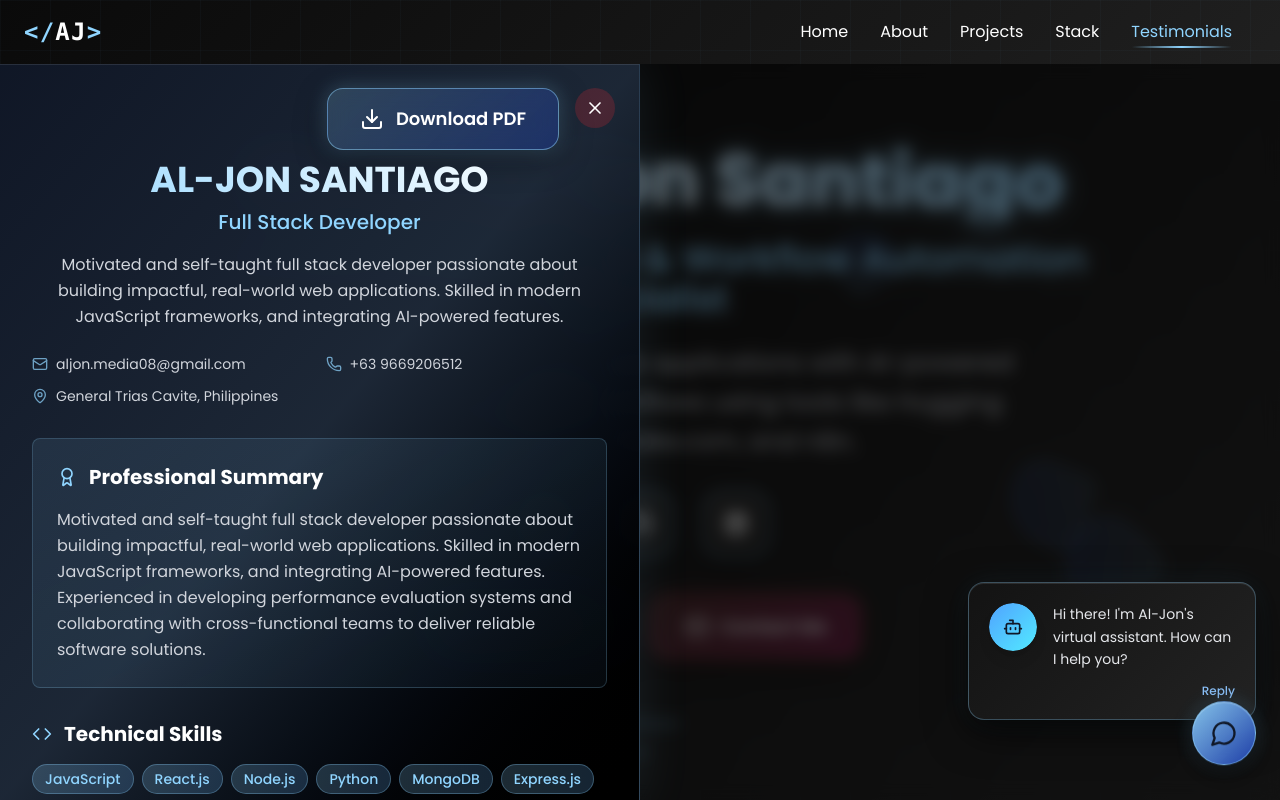
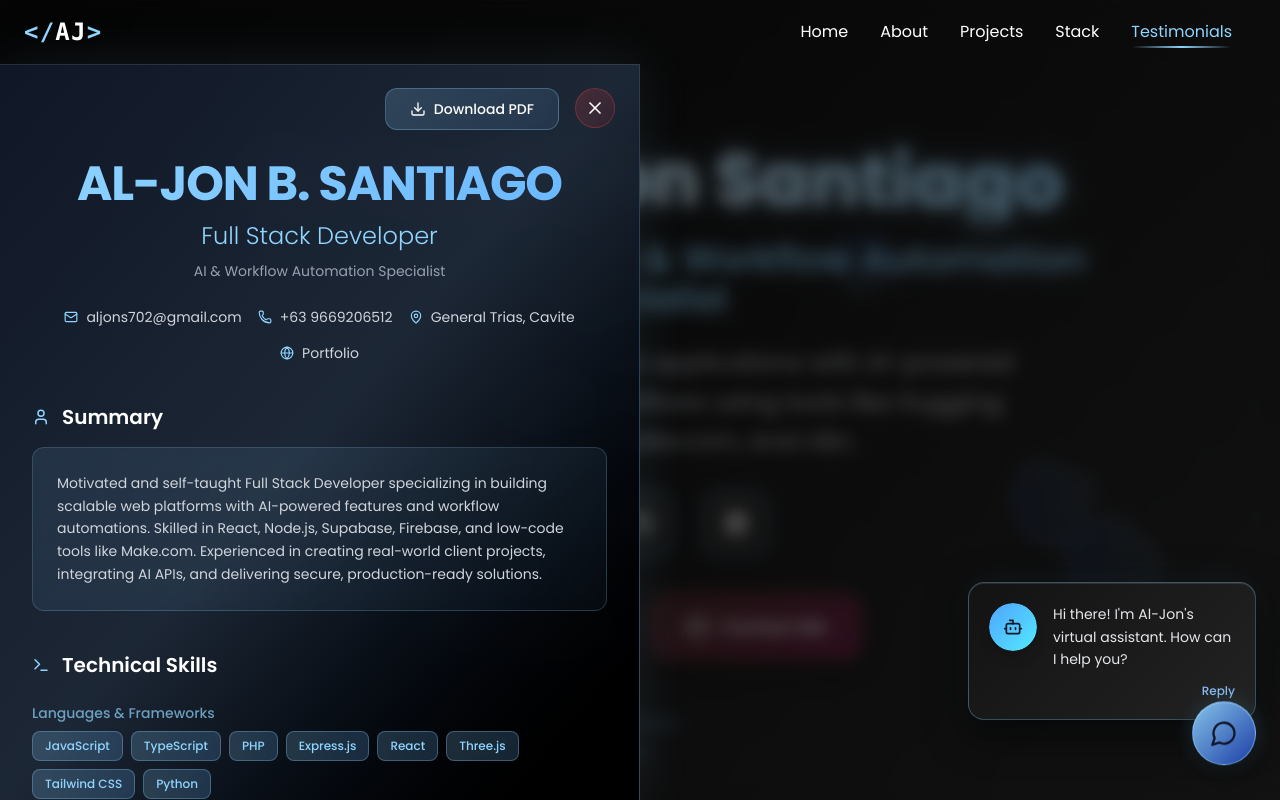
Before and after one commit to Aljon0/my-portfolio, a React (Vite) app: page /#testimonials in a window 1280 px wide. Both pictures are taken after a click on the button "Resume/CV". Shown: the top 800 px of the page. Built offline with nearby package versions, Linux system fonts and the light colour scheme.

Commit message:
feat: add new section for showcasing personal projects and improve layout for better visibility

```diff
--- a/src/components/Resume.jsx
+++ b/src/components/Resume.jsx
@@ -1,68 +1,81 @@
 import {
-  Award,
   Briefcase,
-  Code,
   Download,
   Globe,
   GraduationCap,
+  Layers,
   Mail,
   MapPin,
   Phone,
+  Sparkles,
+  Terminal,
+  User,
   X,
 } from "lucide-react";
 import React, { useEffect, useState } from "react";
-import "./Resume.css";
 
 const Resume = ({ isOpen, onClose }) => {
   const [isVisible, setIsVisible] = useState(false);
   const [isAnimating, setIsAnimating] = useState(false);
 
-  // Handle opening/closing animation
   useEffect(() => {
     if (isOpen) {
       setIsVisible(true);
       setIsAnimating(true);
       document.body.style.overflow = "hidden";
     } else if (isVisible) {
-      // Start closing animation
       setIsAnimating(false);
-      // Delay hiding to allow close animation to complete
       const timer = setTimeout(() => {
         setIsVisible(false);
         document.body.style.overflow = "unset";
       }, 700);
-
       return () => clearTimeout(timer);
     }
   }, [isOpen, isVisible]);
 
   const handleDownload = () => {
+    // Create a temporary link element
     const link = document.createElement("a");
-    link.href = "/Aljon_Santiago_CV.pdf";
+    link.href = "/Aljon_Santiago_CV.pdf"; // Make sure this file is in your public folder
     link.download = "Aljon_Santiago_CV.pdf";
+    link.style.display = "none";
     document.body.appendChild(link);
     link.click();
     document.body.removeChild(link);
   };
 
-  // Don't render anything if not visible
   if (!isVisible) return null;
 
-  const technicalSkills = [
-    "JavaScript",
-    "React.js",
-    "Node.js",
-    "Python",
-    "MongoDB",
-    "Express.js",
-    "HTML5",
-    "CSS3",
-    "Three.js",
-    "Tailwind CSS",
-    "Databases & Platforms",
-    "Firebase",
-    "AI Integration",
-  ];
+  const technicalSkills = {
+    "Languages & Frameworks": [
+      "JavaScript",
+      "TypeScript",
+      "PHP",
+      "Express.js",
+      "React",
+      "Three.js",
+      "Tailwind CSS",
+      "Python",
+    ],
+    "AI & Automation": [
+      "Hugging Face",
+      "OpenAI API",
+      "Mistral AI",
+      "Claude AI",
+      "Make.com",
+      "n8n",
+    ],
+    "Databases & Cloud": ["Firebase", "Supabase", "Node.js", "MongoDB"],
+    "Other Tools": [
+      "HTML5",
+      "CSS3",
+      "API Integrations",
+      "Stripe Payments",
+      "Slack",
+      "Gmail",
+      "Twilio",
+    ],
+  };
 
   const softSkills = [
     "Problem Solving",
@@ -75,13 +88,23 @@ const Resume = ({ isOpen, onClose }) => {
 
   const experiences = [
     {
-      title: "Backend Developer",
-      company: "Seiwa Kaiun Philippines Inc., Golden Gate General Trias Cavite",
+      title: "Backend Developer Intern",
+      company: "Seiwa Kaiun Philippines, Golden Gate General Trias Cavite",
       period: "February 17, 2025 - May 16, 2025",
       responsibilities: [
-        "Developed and maintained backend functionalities for internal systems, including a Performance Evaluation System for 500+ employees.",
-        "Conducted system testing, bug fixing, and data validation to ensure reliability and optimal performance.",
-        "Collaborated with the MIS team to present project updates and implement feedback into system improvements.",
+        "Developed and maintained backend functionalities for internal systems, including a Performance Evaluation System and Invoice Management System",
+        "Conducted system testing, bug fixing, and data validation to ensure reliability and optimal performance",
+        "Collaborated with the MIS team to present project updates and implement feedback into system improvements",
+      ],
+    },
+    {
+      title: "Freelance Full Stack Developer",
+      company: "Remote",
+      period: "2024 - Present",
+      responsibilities: [
+        "Delivered AI-integrated web applications for international clients",
+        "Built and deployed SaaS-style features including authentication, subscriptions, and automated email delivery",
+        "Designed and implemented custom workflow automations using Make.com and n8n to optimize client business processes",
       ],
     },
   ];
@@ -95,20 +118,122 @@ const Resume = ({ isOpen, onClose }) => {
     },
     {
       name: "AI Resume Builder",
-      tech: "Full Stack Development | React, Tailwind CSS, Database, Material AI",
+      tech: "Full Stack Development | React, Tailwind CSS, Firebase, Mistral AI",
       description:
         "Built a smart resume builder with AI-generated skill suggestions and PDF export. Implemented secure authentication and resume management.",
     },
     {
       name: "BAYMAX - AI Health Companion",
-      tech: "Full Stack Development | React, CSS, Database, Material AI, MedlinePlus API",
+      tech: "Full Stack Development | React, Tailwind CSS, Firebase, Mistral AI, MedlinePlus API",
       description:
         "Created an AI-powered app for symptom checking, journaling, and wellness reminders.",
     },
   ];
 
   return (
-    <div className="fixed inset-0 z-50 overflow-hidden mt-16">
+    <div className="fixed inset-0 z-50 overflow-hidden">
+      <style jsx>{`
+        .resume-panel::-webkit-scrollbar {
+          width: 8px;
+        }
+        .resume-panel::-webkit-scrollbar-track {
+          background: rgba(144, 213, 255, 0.05);
+        }
+        .resume-panel::-webkit-scrollbar-thumb {
+          background: rgba(144, 213, 255, 0.2);
+          border-radius: 4px;
+        }
+        .resume-panel::-webkit-scrollbar-thumb:hover {
+          background: rgba(144, 213, 255, 0.3);
+        }
+
+        @keyframes gradientShift {
+          0% {
+            background-position: 0% 50%;
+          }
+          50% {
+            background-position: 100% 50%;
+          }
+          100% {
+            background-position: 0% 50%;
+          }
+        }
+
+        .gradient-text {
+          background: linear-gradient(135deg, #90d5ff, #6ab7ff, #90d5ff);
+          background-size: 200% 200%;
+          -webkit-background-clip: text;
+          background-clip: text;
+          -webkit-text-fill-color: transparent;
+          animation: gradientShift 3s ease infinite;
+        }
+
+        .skill-tag {
+          transition: all 0.3s ease;
+        }
+
+        .skill-tag:hover {
+          transform: translateY(-2px);
+          box-shadow: 0 4px 12px rgba(144, 213, 255, 0.2);
+        }
+
+        .section-card {
+          transition: all 0.3s ease;
+        }
+
+        .section-card:hover {
+          transform: translateX(4px);
+          box-shadow: 0 0 20px rgba(144, 213, 255, 0.1);
+          border-color: rgba(144, 213, 255, 0.3);
+        }
+
+        .download-btn {
+          background: linear-gradient(
+            135deg,
+            rgba(144, 213, 255, 0.2),
+            rgba(106, 183, 255, 0.1)
+          );
+          backdrop-filter: blur(10px);
+          transition: all 0.3s ease;
+          border: 1px solid rgba(144, 213, 255, 0.3);
+        }
+
+        .download-btn:hover {
+          background: linear-gradient(
+            135deg,
+            rgba(144, 213, 255, 0.3),
+            rgba(106, 183, 255, 0.2)
+          );
+          transform: translateY(-2px);
+          box-shadow: 0 10px 30px rgba(144, 213, 255, 0.2);
+          border-color: rgba(144, 213, 255, 0.5);
+        }
+
+        .icon-glow {
+          filter: drop-shadow(0 0 8px rgba(144, 213, 255, 0.4));
+        }
+
+        .close-btn {
+          background: linear-gradient(
+            135deg,
+            rgba(239, 68, 68, 0.2),
+            rgba(220, 38, 38, 0.1)
+          );
+          border: 1px solid rgba(239, 68, 68, 0.3);
+          transition: all 0.3s ease;
+        }
+
+        .close-btn:hover {
+          background: linear-gradient(
+            135deg,
+            rgba(239, 68, 68, 0.3),
+            rgba(220, 38, 38, 0.2)
+          );
+          border-color: rgba(239, 68, 68, 0.5);
+          transform: scale(1.1);
+        }
+      `}</style>
+
       {/* Background overlay */}
       <div
         className={`absolute inset-0 bg-black/60 backdrop-blur-sm transition-opacity duration-500 ${
@@ -117,95 +242,132 @@ const Resume = ({ isOpen, onClose }) => {
         onClick={onClose}
       />
 
-      {/* Resume panel sliding from left */}
+      {/* Resume panel - adjusted position to account for header */}
       <div
-        className={`resume-panel absolute top-0 left-0 h-full w-full md:w-1/2 bg-gradient-to-br from-gray-900/95 via-gray-800/95 to-black/95 backdrop-blur-xl border-r border-[#90D5FF]/20 overflow-y-auto transition-transform duration-700 ease-out ${
+        className={`resume-panel absolute left-0 w-full md:w-3/5 lg:w-1/2 bg-gradient-to-br from-gray-900/95 via-gray-800/95 to-black/95 backdrop-blur-xl overflow-y-auto transition-transform duration-700 ease-out ${
           isAnimating ? "translate-x-0" : "-translate-x-full"
         }`}
         style={{
+          top: "64px", // Adjust this value based on your header height
+          height: "calc(100% - 64px)", // Subtract the header height from total height
           boxShadow:
             "0 0 50px rgba(144, 213, 255, 0.1), inset 0 1px 0 rgba(255, 255, 255, 0.1)",
+          borderRight: "1px solid rgba(144, 213, 255, 0.2)",
         }}
       >
         {/* Close button */}
         <button
           onClick={onClose}
-          className="absolute top-6 right-6 w-10 h-10 rounded-full bg-red-500/20 hover:bg-red-500/30 flex cursor-pointer items-center justify-center text-white transition-all duration-300 hover:scale-110 z-10"
+          className="close-btn absolute top-6 right-6 w-10 h-10 rounded-full flex items-center justify-center text-white transition-all duration-300 z-10 cursor-pointer"
         >
           <X size={20} />
         </button>
 
-        {/* Download button - Updated to match Resume/CV button style */}
+        {/* Download button */}
         <button
           onClick={handleDownload}
-          className="absolute top-6 right-20 px-8 py-4 text-white rounded-2xl font-semibold flex items-center justify-center group overflow-hidden cursor-pointer text-base sm:text-lg downloadBtn3d"
+          className="download-btn absolute top-6 right-20 px-6 py-2.5 text-white rounded-xl font-medium flex items-center justify-center gap-2 text-sm cursor-pointer"
         >
-          <span className="flex items-center relative z-10 gap-3">
-            <Download className="text-xl" /> Download PDF
-          </span>
+          <Download size={16} />
+          <span>Download PDF</span>
         </button>
 
         <div className="p-8 pt-24">
           {/* Header Section */}
-          <div className="text-center mb-8 relative">
-            <h1 className="gradient-text text-4xl font-bold mb-2">
-              AL-JON SANTIAGO
+          <div className="text-center mb-10">
+            <h1 className="gradient-text text-5xl font-bold mb-3 tracking-tight">
+              AL-JON B. SANTIAGO
             </h1>
-            <p className="text-xl text-[#90D5FF] mb-4 font-medium">
+            <p className="text-2xl text-[#90D5FF] mb-2 font-light">
               Full Stack Developer
             </p>
-            <p className="text-gray-300 mb-6 leading-relaxed">
-              Motivated and self-taught full stack developer passionate about
-              building impactful, real-world web applications. Skilled in modern
-              JavaScript frameworks, and integrating AI-powered features.
+            <p className="text-gray-400 mb-6 leading-relaxed max-w-2xl mx-auto text-sm">
+              AI & Workflow Automation Specialist
             </p>
 
             {/* Contact Info */}
-            <div className="grid grid-cols-1 sm:grid-cols-2 gap-3 text-sm text-gray-300">
-              <div className="stagger-item flex items-center justify-center sm:justify-start gap-2">
-                <Mail size={16} className="contact-icon text-[#90D5FF]" />
-                <span>aljon.media08@gmail.com</span>
+            <div className="flex flex-wrap justify-center gap-4 text-sm text-gray-300">
+              <div className="flex items-center gap-2">
+                <Mail size={14} className="text-[#90D5FF]" />
+                <span>aljons702@gmail.com</span>
               </div>
-              <div className="stagger-item flex items-center justify-center sm:justify-start gap-2">
-                <Phone size={16} className="contact-icon text-[#90D5FF]" />
+              <div className="flex items-center gap-2">
+                <Phone size={14} className="text-[#90D5FF]" />
                 <span>+63 9669206512</span>
               </div>
-              <div className="stagger-item flex items-center justify-center sm:justify-start gap-2 sm:col-span-2">
-                <MapPin size={16} className="contact-icon text-[#90D5FF]" />
-                <span>General Trias Cavite, Philippines</span>
+              <div className="flex items-center gap-2">
+                <MapPin size={14} className="text-[#90D5FF]" />
+                <span>General Trias, Cavite</span>
+              </div>
+              <div className="flex items-center gap-2">
+                <Globe size={14} className="text-[#90D5FF]" />
+                <a
+                  href="https://bit.ly/4dcGquu"
+                  className="hover:text-[#90D5FF] transition-colors"
+                >
+                  Portfolio
+                </a>
               </div>
             </div>
           </div>
 
           {/* Summary Section */}
-          <div className="stagger-item mb-8 bg-gradient-to-br from-[#90D5FF]/10 to-[#6AB7FF]/5 rounded-lg p-6 border border-[#90D5FF]/20">
+          <div className="mb-10">
             <div className="flex items-center gap-3 mb-4">
-              <Award size={20} className="text-[#90D5FF]" />
-              <h2 className="text-xl font-bold text-white">
-                Professional Summary
-              </h2>
+              <User size={18} className="text-[#90D5FF] icon-glow" />
+              <h2 className="text-xl font-semibold text-white">Summary</h2>
             </div>
-            <p className="text-gray-300 leading-relaxed">
-              Motivated and self-taught full stack developer passionate about
-              building impactful, real-world web applications. Skilled in modern
-              JavaScript frameworks, and integrating AI-powered features.
-              Experienced in developing performance evaluation systems and
-              collaborating with cross-functional teams to deliver reliable
-              software solutions.
-            </p>
+            <div className="bg-gradient-to-br from-[#90D5FF]/10 to-[#6AB7FF]/5 rounded-xl p-6 border border-[#90D5FF]/20 backdrop-blur-sm">
+              <p className="text-gray-300 leading-relaxed text-sm">
+                Motivated and self-taught Full Stack Developer specializing in
+                building scalable web platforms with AI-powered features and
+                workflow automations. Skilled in React, Node.js, Supabase,
+                Firebase, and low-code tools like Make.com. Experienced in
+                creating real-world client projects, integrating AI APIs, and
+                delivering secure, production-ready solutions.
+              </p>
+            </div>
           </div>
 
           {/* Technical Skills */}
-          <div className="stagger-item mb-6">
+          <div className="mb-10">
+            <div className="flex items-center gap-3 mb-6">
+              <Terminal size={18} className="text-[#90D5FF] icon-glow" />
+              <h2 className="text-xl font-semibold text-white">
+                Technical Skills
+              </h2>
+            </div>
+
+            {Object.entries(technicalSkills).map(([category, skills]) => (
+              <div key={category} className="mb-4">
+                <h3 className="text-sm font-medium text-[#90D5FF]/70 mb-2">
+                  {category}
+                </h3>
+                <div className="flex flex-wrap gap-2">
+                  {skills.map((skill, index) => (
+                    <span
+                      key={index}
+                      className="skill-tag px-3 py-1.5 bg-gradient-to-r from-[#90D5FF]/20 to-[#6AB7FF]/20 border border-[#90D5FF]/30 rounded-lg text-[#90D5FF] text-xs font-medium backdrop-blur-sm"
+                    >
+                      {skill}
+                    </span>
+                  ))}
+                </div>
+              </div>
+            ))}
+          </div>
+
+          {/* Soft Skills */}
+          <div className="mb-10">
             <div className="flex items-center gap-3 mb-4">
-              <Code size={20} className="text-[#90D5FF]" />
-              <h2 className="text-xl font-bold text-white">Technical Skills</h2>
+              <Sparkles size={18} className="text-[#90D5FF] icon-glow" />
+              <h2 className="text-xl font-semibold text-white">Soft Skills</h2>
             </div>
             <div className="flex flex-wrap gap-2">
-              {technicalSkills.map((skill, index) => (
+              {softSkills.map((skill, index) => (
                 <span
                   key={index}
-                  className="skill-tag px-3 py-1 bg-gradient-to-r from-[#90D5FF]/20 to-[#6AB7FF]/20 border border-[#90D5FF]/30 rounded-full text-[#90D5FF] text-sm font-medium backdrop-blur-sm"
+                  className="skill-tag px-3 py-1.5 bg-gradient-to-r from-gray-700/30 to-gray-600/30 border border-gray-500/30 rounded-lg text-gray-300 text-xs"
                 >
                   {skill}
                 </span>
@@ -213,29 +375,11 @@ const Resume = ({ isOpen, onClose }) => {
             </div>
           </div>
 
-          {/* Soft Skills Section */}
-          <div className="stagger-item mb-8">
-            <div className="flex items-center gap-3 mb-4">
-              <Award size={20} className="text-[#90D5FF]" />
-              <h2 className="text-xl font-bold text-white">Soft Skills</h2>
-            </div>
-            <div className="flex flex-wrap gap-2">
-              {softSkills.map((skill, index) => (
-                <span
-                  key={index}
-                  className="skill-tag px-3 py-1 bg-gradient-to-r from-gray-700/30 to-gray-600/30 border border-gray-500/30 rounded-full text-gray-300 text-sm font-medium backdrop-blur-sm"
-                >
-                  {skill}
-                </span>
-              ))}
-            </div>
-          </div>
-
-          {/* Professional Experience Section */}
-          <div className="stagger-item mb-8">
-            <div className="flex items-center gap-3 mb-4">
-              <Briefcase size={20} className="text-[#90D5FF]" />
-              <h2 className="text-xl font-bold text-white">
+          {/* Professional Experience */}
+          <div className="mb-10">
+            <div className="flex items-center gap-3 mb-6">
+              <Briefcase size={18} className="text-[#90D5FF] icon-glow" />
+              <h2 className="text-xl font-semibold text-white">
                 Professional Experience
               </h2>
             </div>
@@ -243,18 +387,20 @@ const Resume = ({ isOpen, onClose }) => {
               {experiences.map((exp, index) => (
                 <div
                   key={index}
-                  className="section-card bg-gradient-to-br from-gray-800/30 to-gray-900/30 rounded-lg p-4 border border-[#90D5FF]/10"
+                  className="section-card bg-gradient-to-br from-gray-800/30 to-gray-900/30 rounded-xl p-5 border border-[#90D5FF]/10"
                 >
-                  <h3 className="text-[#90D5FF] font-semibold text-lg">
+                  <h3 className="text-[#90D5FF] font-semibold text-base mb-1">
                     {exp.title}
                   </h3>
-                  <p className="text-white font-medium">{exp.company}</p>
-                  <p className="text-gray-400 text-sm mb-3">{exp.period}</p>
+                  <p className="text-white font-medium text-sm">
+                    {exp.company}
+                  </p>
+                  <p className="text-gray-400 text-xs mb-3">{exp.period}</p>
                   <ul className="space-y-2">
                     {exp.responsibilities.map((resp, respIndex) => (
                       <li
                         key={respIndex}
-                        className="text-gray-300 text-sm flex items-start gap-2"
+                        className="text-gray-300 text-xs flex items-start gap-2 leading-relaxed"
                       >
                         <span className="text-[#90D5FF] mt-1">•</span>
                         <span>{resp}</span>
@@ -266,11 +412,11 @@ const Resume = ({ isOpen, onClose }) => {
             </div>
           </div>
 
-          {/* Projects Section */}
-          <div className="stagger-item mb-8">
-            <div className="flex items-center gap-3 mb-4">
-              <Globe size={20} className="text-[#90D5FF]" />
-              <h2 className="text-xl font-bold text-white">
+          {/* Projects */}
+          <div className="mb-10">
+            <div className="flex items-center gap-3 mb-6">
+              <Layers size={18} className="text-[#90D5FF] icon-glow" />
+              <h2 className="text-xl font-semibold text-white">
                 Projects Experience
               </h2>
             </div>
@@ -278,15 +424,15 @@ const Resume = ({ isOpen, onClose }) => {
               {projects.map((project, index) => (
                 <div
                   key={index}
-                  className="section-card bg-gradient-to-br from-gray-800/30 to-gray-900/30 rounded-lg p-4 border border-[#90D5FF]/10"
+                  className="section-card bg-gradient-to-br from-gray-800/30 to-gray-900/30 rounded-xl p-5 border border-[#90D5FF]/10"
                 >
-                  <h3 className="text-[#90D5FF] font-semibold text-lg">
+                  <h3 className="text-[#90D5FF] font-semibold text-base mb-1">
                     {project.name}
                   </h3>
-                  <p className="text-gray-400 text-sm mb-2 font-medium">
+                  <p className="text-gray-400 text-xs mb-2 font-medium">
                     {project.tech}
                   </p>
-                  <p className="text-gray-300 text-sm leading-relaxed">
+                  <p className="text-gray-300 text-xs leading-relaxed">
                     {project.description}
                   </p>
                 </div>
@@ -294,52 +440,22 @@ const Resume = ({ isOpen, onClose }) => {
             </div>
           </div>
 
-          {/* Education Section */}
-          <div className="stagger-item mb-8">
+          {/* Education */}
+          <div className="mb-10">
             <div className="flex items-center gap-3 mb-4">
-              <GraduationCap size={20} className="text-[#90D5FF]" />
-              <h2 className="text-xl font-bold text-white">Education</h2>
+              <GraduationCap size={18} className="text-[#90D5FF] icon-glow" />
+              <h2 className="text-xl font-semibold text-white">Education</h2>
             </div>
-            <div className="section-card bg-gradient-to-br from-gray-800/30 to-gray-900/30 rounded-lg p-4 border border-[#90D5FF]/10">
-              <h3 className="text-[#90D5FF] font-semibold text-lg">
+            <div className="section-card bg-gradient-to-br from-gray-800/30 to-gray-900/30 rounded-xl p-5 border border-[#90D5FF]/10">
+              <h3 className="text-[#90D5FF] font-semibold text-base mb-1">
                 Bachelor of Science in Information Technology
               </h3>
-              <p className="text-white font-medium">
-                Cavite State University - UCCATT Campus
+              <p className="text-white font-medium text-sm">
+                Cavite State University - CCAT Campus
               </p>
-              <p className="text-gray-400 text-sm">Rosario, Cavite</p>
-              <p className="text-gray-400 text-sm">2021 - 2025</p>
+              <p className="text-gray-400 text-xs">Rosario, Cavite</p>
+              <p className="text-gray-400 text-xs">A.Y. 2021 - 2025</p>
             </div>
-          </div>
-
-          {/* Certifications */}
-          <div className="stagger-item mb-8">
-            <div className="flex items-center gap-3 mb-4">
-              <Award size={20} className="text-[#90D5FF]" />
-              <h2 className="text-xl font-bold text-white">Certifications</h2>
-            </div>
-            <div className="space-y-2">
-              <div className="flex items-center gap-2">
-                <div className="w-2 h-2 rounded-full bg-[#90D5FF]"></div>
-                <span className="text-gray-300 text-sm">
-                  Web Development Certification
-                </span>
-              </div>
-              <div className="flex items-center gap-2">
-                <div className="w-2 h-2 rounded-full bg-[#90D5FF]"></div>
-                <span className="text-gray-300 text-sm">
-                  AI & Machine Learning
-                </span>
-              </div>
-            </div>
-          </div>
-
-          {/* Bottom Note */}
-          <div className="text-center pt-6 border-t border-[#90D5FF]/20">
-            <p className="text-gray-400 text-sm italic">
-              "Passionate about creating innovative web solutions with
-              cutting-edge technology"
-            </p>
           </div>
         </div>
       </div>
```
